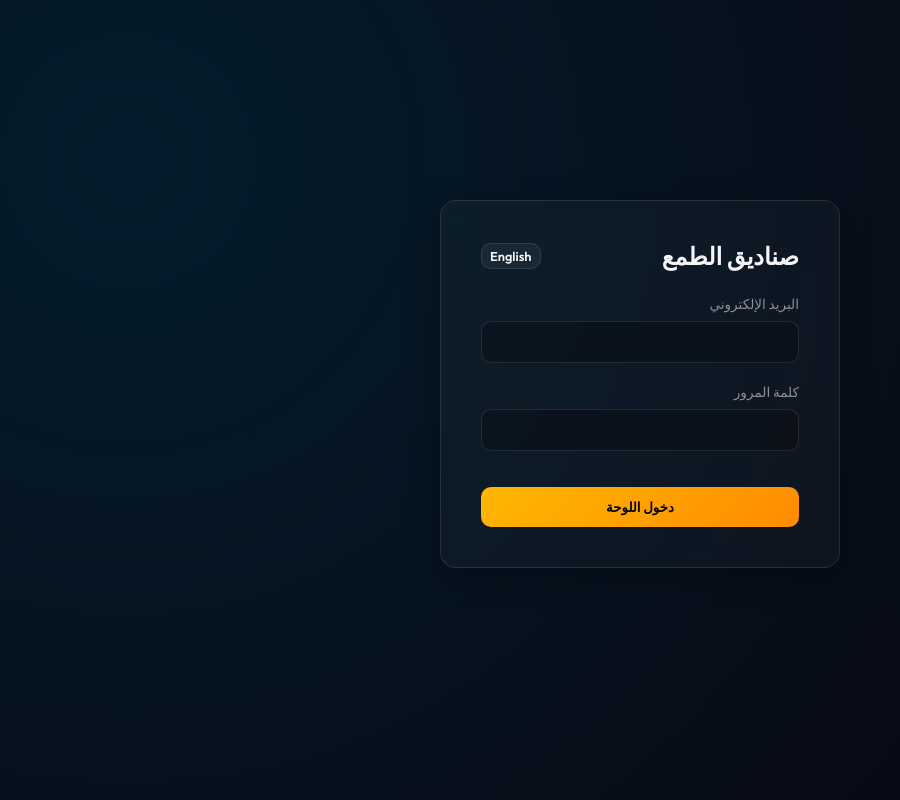
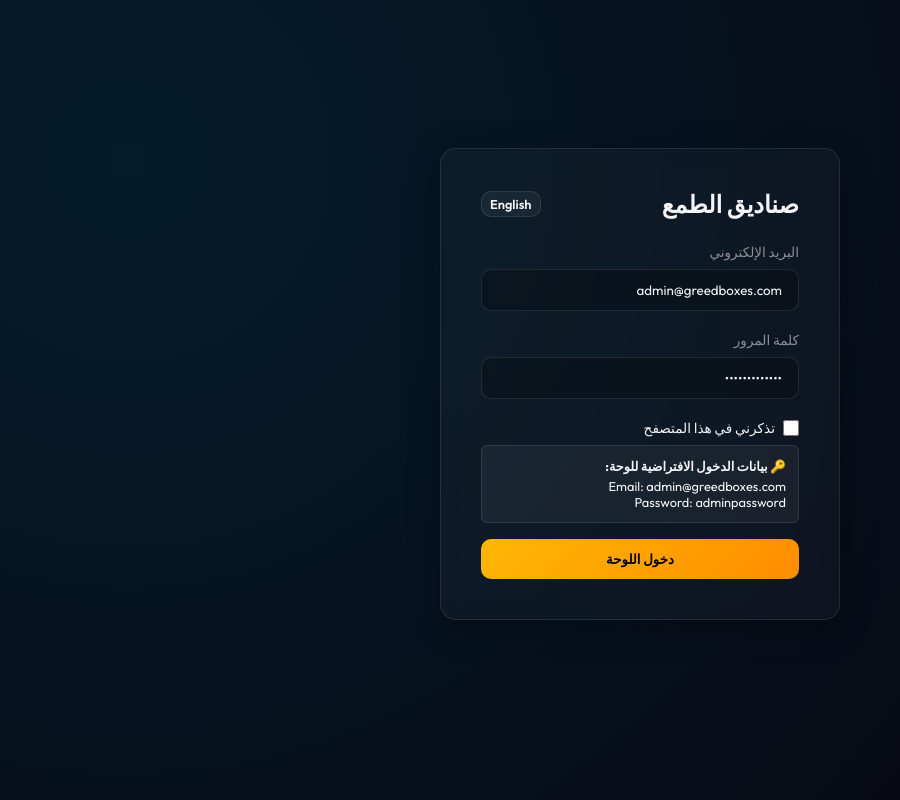
Before and after one commit to a94r98/greed-box-admin, a React (Vite) app: page / in a window 1280 px wide. Shown: the whole page, without its empty margins (0-900 px from the left). Built offline with nearby package versions, Linux system fonts and the light colour scheme.

Commit message:
Add Remember Me feature and default admin credentials to login form

```diff
--- a/src/App.jsx
+++ b/src/App.jsx
@@ -200,9 +200,10 @@ export default function App() {
   const [user, setUser] = useState(JSON.parse(localStorage.getItem("admin_user") || "null"));
   const [activeTab, setActiveTab] = useState("dashboard");
 
-  // Auth Form
-  const [email, setEmail] = useState("");
-  const [password, setPassword] = useState("");
+  // Auth Form (Default credentials loaded, option to remember)
+  const [email, setEmail] = useState(localStorage.getItem("remembered_admin_email") || "admin@greedboxes.com");
+  const [password, setPassword] = useState(localStorage.getItem("remembered_admin_password") || "adminpassword");
+  const [rememberMe, setRememberMe] = useState(localStorage.getItem("remember_admin") === "true");
   const [authError, setAuthError] = useState("");
 
   // Live Stats & Sockets state
@@ -365,6 +366,17 @@ export default function App() {
 
       localStorage.setItem("admin_token", data.token);
       localStorage.setItem("admin_user", JSON.stringify(data.user));
+
+      if (rememberMe) {
+        localStorage.setItem("remembered_admin_email", email);
+        localStorage.setItem("remembered_admin_password", password);
+        localStorage.setItem("remember_admin", "true");
+      } else {
+        localStorage.removeItem("remembered_admin_email");
+        localStorage.removeItem("remembered_admin_password");
+        localStorage.removeItem("remember_admin");
+      }
+
       setToken(data.token);
       setUser(data.user);
     } catch (err) {
@@ -594,7 +606,27 @@ export default function App() {
             <label>{t.password}</label>
             <input type="password" value={password} onChange={e => setPassword(e.target.value)} required />
           </div>
-          <button type="submit" className="btn btn-primary" style={{ width: "100%", marginTop: "1rem" }}>{t.loginBtn}</button>
+
+          <div style={{ display: "flex", alignItems: "center", gap: "0.5rem", marginTop: "0.75rem", marginBottom: "0.5rem" }}>
+            <input
+              type="checkbox"
+              id="rememberMe"
+              checked={rememberMe}
+              onChange={e => setRememberMe(e.target.checked)}
+              style={{ cursor: "pointer", width: "16px", height: "16px" }}
+            />
+            <label htmlFor="rememberMe" style={{ cursor: "pointer", fontSize: "0.85rem", color: "var(--text-secondary)" }}>
+              {lang === "ar" ? "تذكرني في هذا المتصفح" : "Remember Me"}
+            </label>
+          </div>
+
+          <div style={{ padding: "0.75rem", background: "rgba(255,255,255,0.05)", borderRadius: "6px", fontSize: "0.8rem", color: "var(--text-secondary)", marginBottom: "1rem", border: "1px solid rgba(255,255,255,0.1)" }}>
+            <strong>🔑 {lang === "ar" ? "بيانات الدخول الافتراضية للوحة:" : "Default Admin Credentials:"}</strong>
+            <div style={{ marginTop: "0.25rem" }}>Email: <code>admin@greedboxes.com</code></div>
+            <div>Password: <code>adminpassword</code></div>
+          </div>
+
+          <button type="submit" className="btn btn-primary" style={{ width: "100%" }}>{t.loginBtn}</button>
         </form>
       </div>
     );
```
